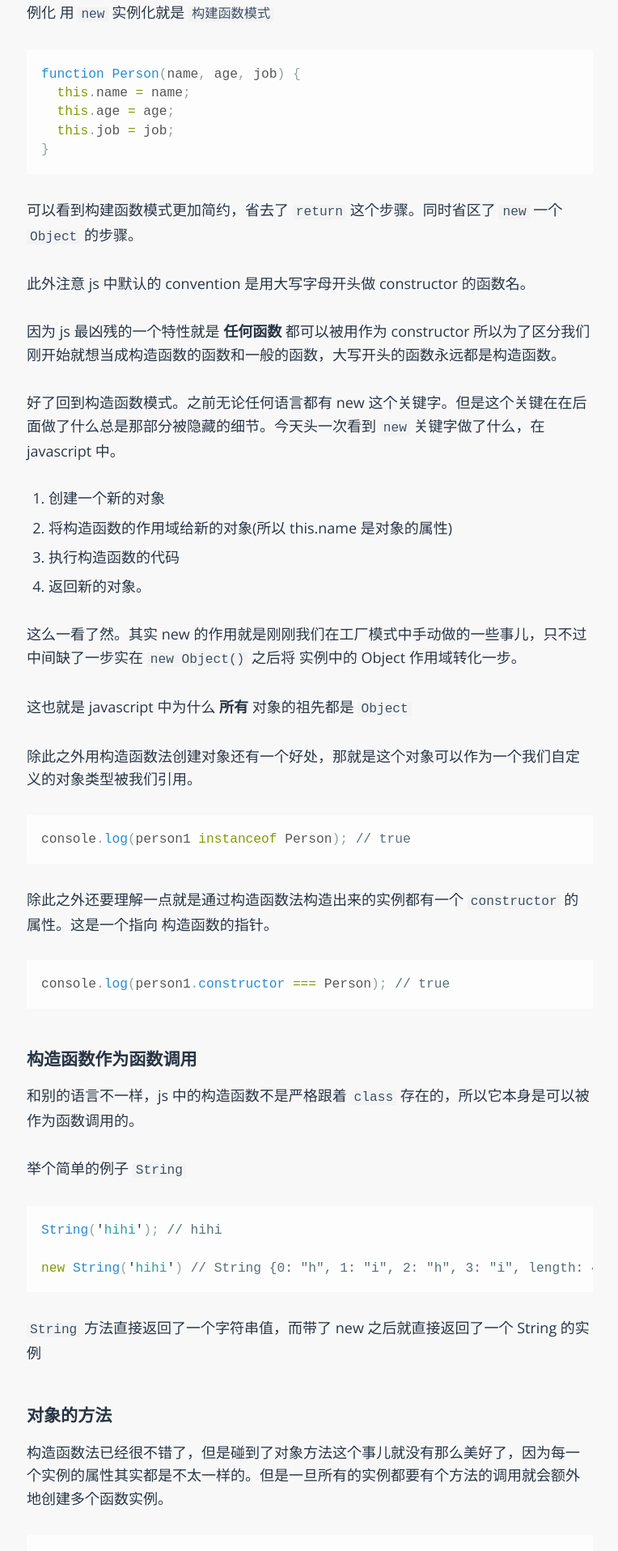
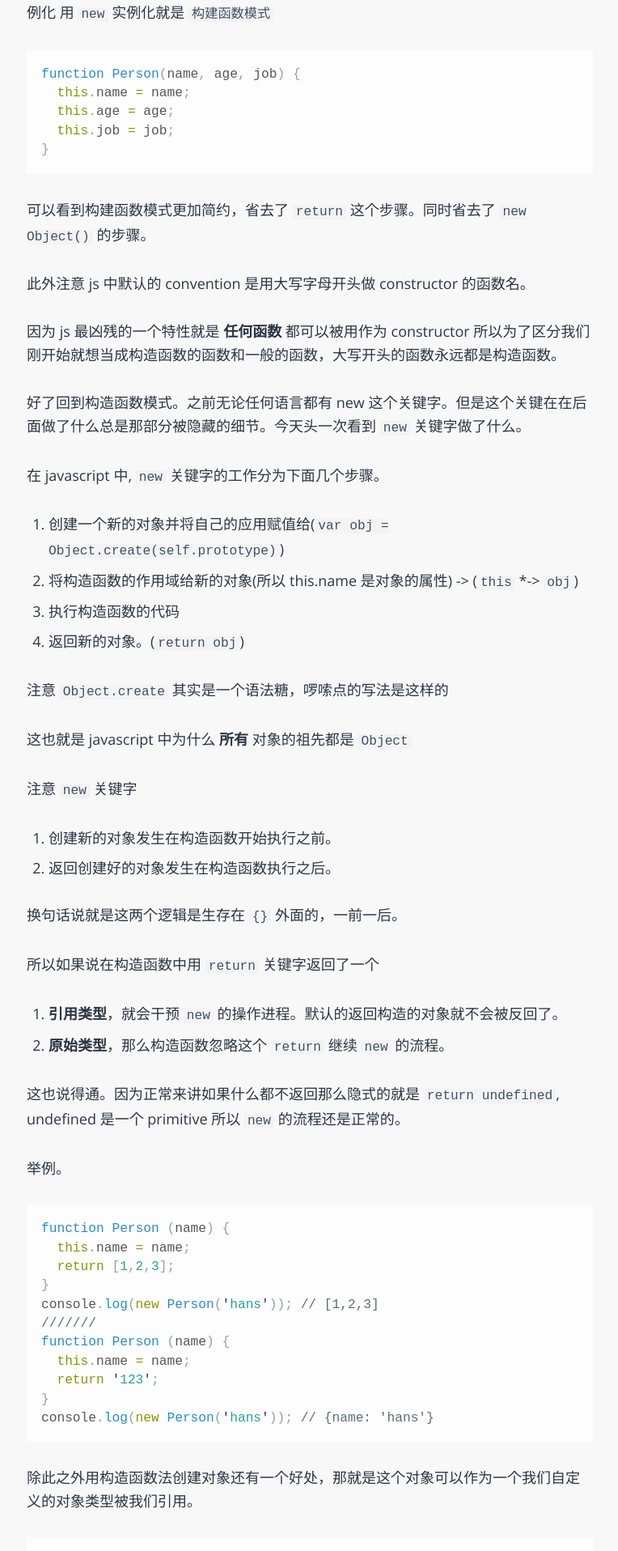
Before and after one commit to lycolin/hans-lizihan.github.io, a Jekyll site: the page built from _posts/2015/5/2015-05-21-javascript-objects-创建对象.md, in a window 1280 px wide. Shown: the part 1751-3667 px from the top of the page at 81% size, without its empty margins (257-1021 px from the left). Built offline with Jekyll 4.4.1, drawn with Linux system fonts in a browser that asks for light colours; some web fonts are replaced; Markdown is read by kramdown in place of the engine named in the settings; comment, search, counter and statistics services are not loaded; some of the changed text lies outside the part shown.

Commit message:
amendments and typos

````diff
--- a/_posts/2015/5/2015-05-21-javascript-objects-创建对象.md
+++ b/_posts/2015/5/2015-05-21-javascript-objects-创建对象.md
@@ -67,27 +67,62 @@ function Person(name, age, job) {
 }
 ```
 
-可以看到构建函数模式更加简约，省去了 `return` 这个步骤。同时省区了 `new` 一个 `Object` 的步骤。
+可以看到构建函数模式更加简约，省去了 `return` 这个步骤。同时省去了 `new Object()` 的步骤。
 
 此外注意 js 中默认的 convention 是用大写字母开头做 constructor 的函数名。
 
 因为 js 最凶残的一个特性就是 __任何函数__ 都可以被用作为 constructor 所以为了区分我们刚开始就想当成构造函数的函数和一般的函数，大写开头的函数永远都是构造函数。
 
-好了回到构造函数模式。之前无论任何语言都有 new 这个关键字。但是这个关键在在后面做了什么总是那部分被隐藏的细节。今天头一次看到  `new` 关键字做了什么，在 javascript 中。
+好了回到构造函数模式。之前无论任何语言都有 new 这个关键字。但是这个关键在在后面做了什么总是那部分被隐藏的细节。今天头一次看到 `new` 关键字做了什么。
 
-1. 创建一个新的对象
-2. 将构造函数的作用域给新的对象(所以 this.name 是对象的属性)
+在 javascript 中, `new` 关键字的工作分为下面几个步骤。
+
+1. 创建一个新的对象并将自己的应用赋值给(`var obj = Object.create(self.prototype)`)
+2. 将构造函数的作用域给新的对象(所以 this.name 是对象的属性) -> (`this` *-> `obj`)
 3. 执行构造函数的代码
-4. 返回新的对象。
+4. 返回新的对象。(`return obj`)
 
-这么一看了然。其实 new 的作用就是刚刚我们在工厂模式中手动做的一些事儿，只不过中间缺了一步实在 `new Object()` 之后将 实例中的 Object 作用域转化一步。
+注意 `Object.create` 其实是一个语法糖，啰嗦点的写法是这样的
 
 这也就是 javascript 中为什么 __所有__ 对象的祖先都是 `Object`
+
+注意 `new` 关键字
+
+1. 创建新的对象发生在构造函数开始执行之前。
+2. 返回创建好的对象发生在构造函数执行之后。
+
+换句话说就是这两个逻辑是生存在 `{}` 外面的，一前一后。
+
+所以如果说在构造函数中用 `return` 关键字返回了一个
+
+1. __引用类型__，就会干预 `new` 的操作进程。默认的返回构造的对象就不会被反回了。
+2. __原始类型__，那么构造函数忽略这个 `return` 继续 `new` 的流程。
+
+这也说得通。因为正常来讲如果什么都不返回那么隐式的就是 `return undefined`, undefined 是一个 primitive 所以 `new` 的流程还是正常的。
+
+举例。
+
+``` javascript
+function Person (name) {
+  this.name = name;
+  return [1,2,3];
+}
+console.log(new Person('hans')); // [1,2,3]
+///////
+function Person (name) {
+  this.name = name;
+  return '123';
+}
+console.log(new Person('hans')); // {name: 'hans'}
+```
 
 除此之外用构造函数法创建对象还有一个好处，那就是这个对象可以作为一个我们自定义的对象类型被我们引用。
 
 ``` javascript
 console.log(person1 instanceof Person); // true
+// because
+person1.__proto__ === Person.prototype;
+Object.getPrototypeOf(person1) === Person.prototype;
 ```
 
 除此之外还要理解一点就是通过构造函数法构造出来的实例都有一个  `constructor` 的属性。这是一个指向 构造函数的指针。
@@ -105,7 +140,8 @@ console.log(person1.constructor === Person); // true
 ``` javascript
 String('hihi'); // hihi
 
-new String('hihi') // String {0: "h", 1: "i", 2: "h", 3: "i", length: 4, [[PrimitiveValue]]: "hihi"}
+new String('hihi')
+// String {0: "h", 1: "i", 2: "h", 3: "i", length: 4, [[PrimitiveValue]]: "hihi"}
 ```
 
 `String` 方法直接返回了一个字符串值，而带了 new 之后就直接返回了一个 String 的实例
@@ -191,7 +227,7 @@ console.log(person1.sayHi === person2.sayHi); // true
        |                                                             |
        v                                                             |
 +-------------------+         +-------------------------------+      |
-|  Person           |    +--->| Person prtotype               |      |
+|  Person           |    +--->| Person prototype              |      |
 +-------------------+    |    +-------------------------------+      |
 | prototype |       |----+    | constructor     |             |------+
 +-------------------+    |    +-------------------------------+
````
Also changed, not shown: other parts of _posts/2015/5/2015-05-21-javascript-objects-创建对象.md (+1 -1 lines), _posts/2015/5/2015-05-17-javascript-变量-作用域(1).md (+2 -2 lines), _posts/2015/5/2015-05-22-javascript-变量-作用域(2).md (+62 -14 lines).
